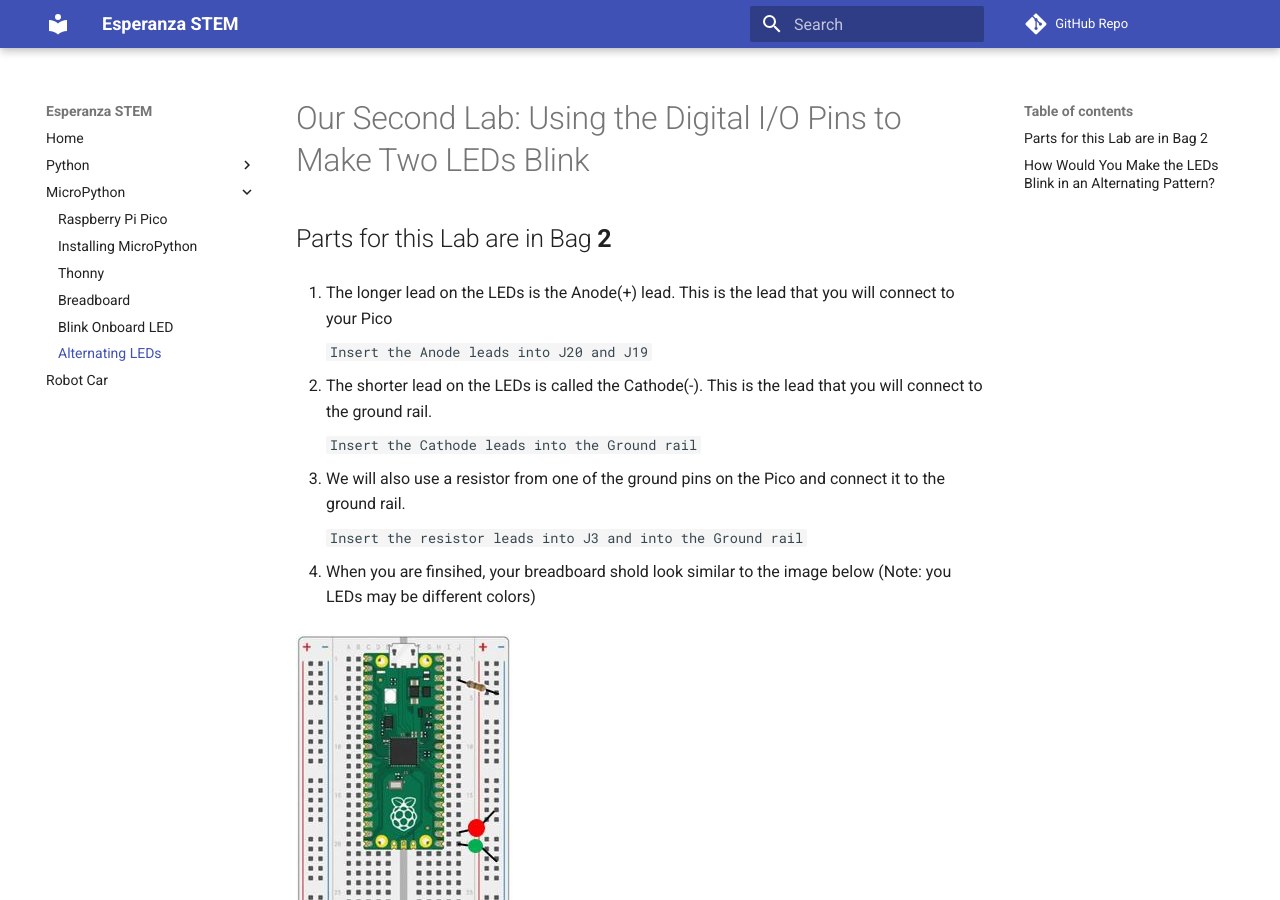
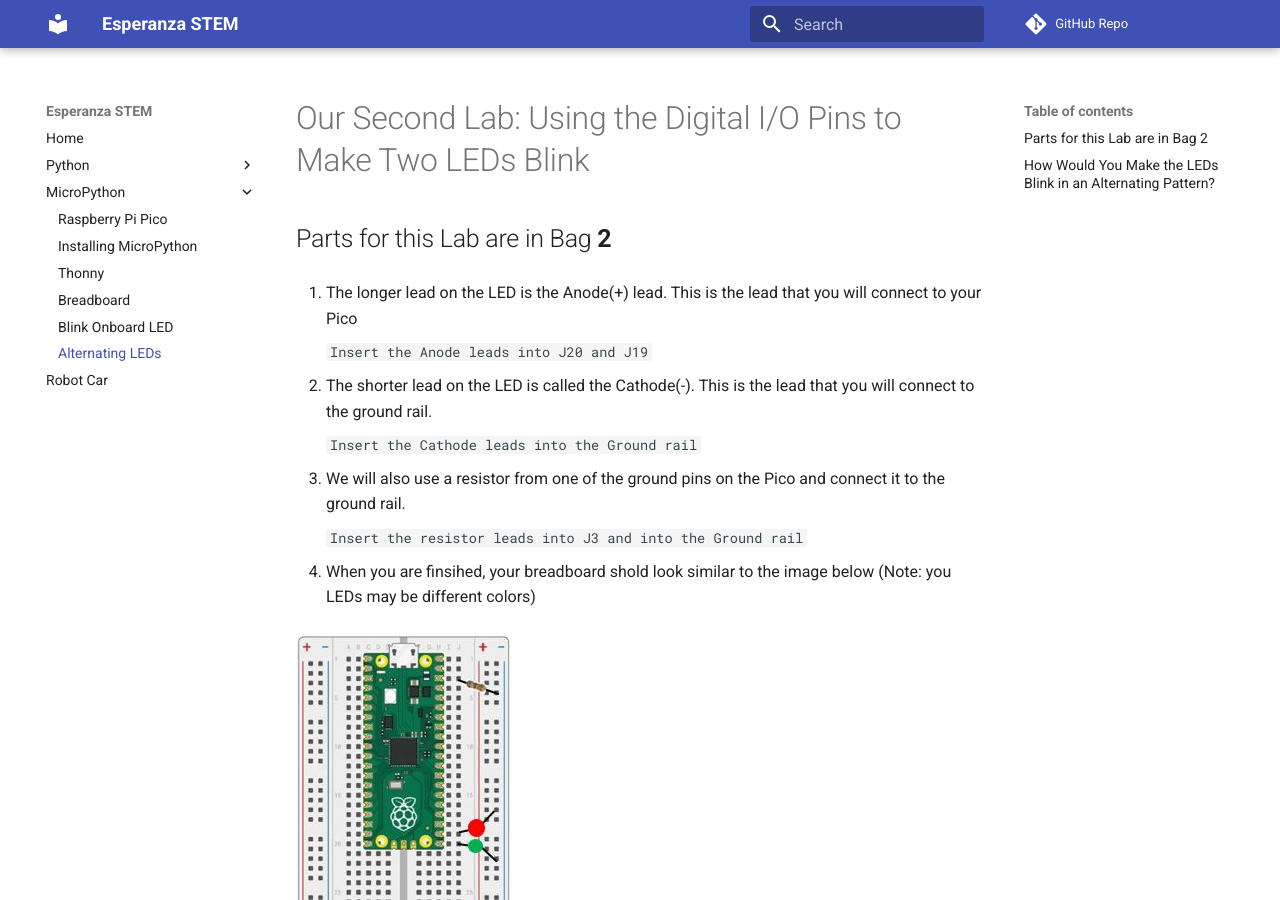
Before and after one commit to jetannenbaum/esperanzaSTEM, an MkDocs documentation site: the page built from docs/micropython/alternatingBlink.md, in a window 1280 px wide and 900 px high. Built offline with MkDocs 1.6.1 and Material for MkDocs 9.7.7, drawn with Linux system fonts in a browser that asks for light colours; comment, search, counter and statistics services are not loaded.

Commit message:
Update alternatingBlink.md
Fixed grammar

````diff
--- a/docs/micropython/alternatingBlink.md
+++ b/docs/micropython/alternatingBlink.md
@@ -2,11 +2,11 @@
 
 ## Parts for this Lab are in Bag **2**
 
-1. The longer lead on the LEDs is the Anode(+) lead.  This is the lead that you will connect to your Pico
+1. The longer lead on the LED is the Anode(+) lead.  This is the lead that you will connect to your Pico
 
     ```Insert the Anode leads into J20 and J19```
 
-1. The shorter lead on the LEDs is called the Cathode(-).  This is the lead that you will connect to the ground rail.
+1. The shorter lead on the LED is called the Cathode(-).  This is the lead that you will connect to the ground rail.
 
     ```Insert the Cathode leads into the Ground rail```
 
````
